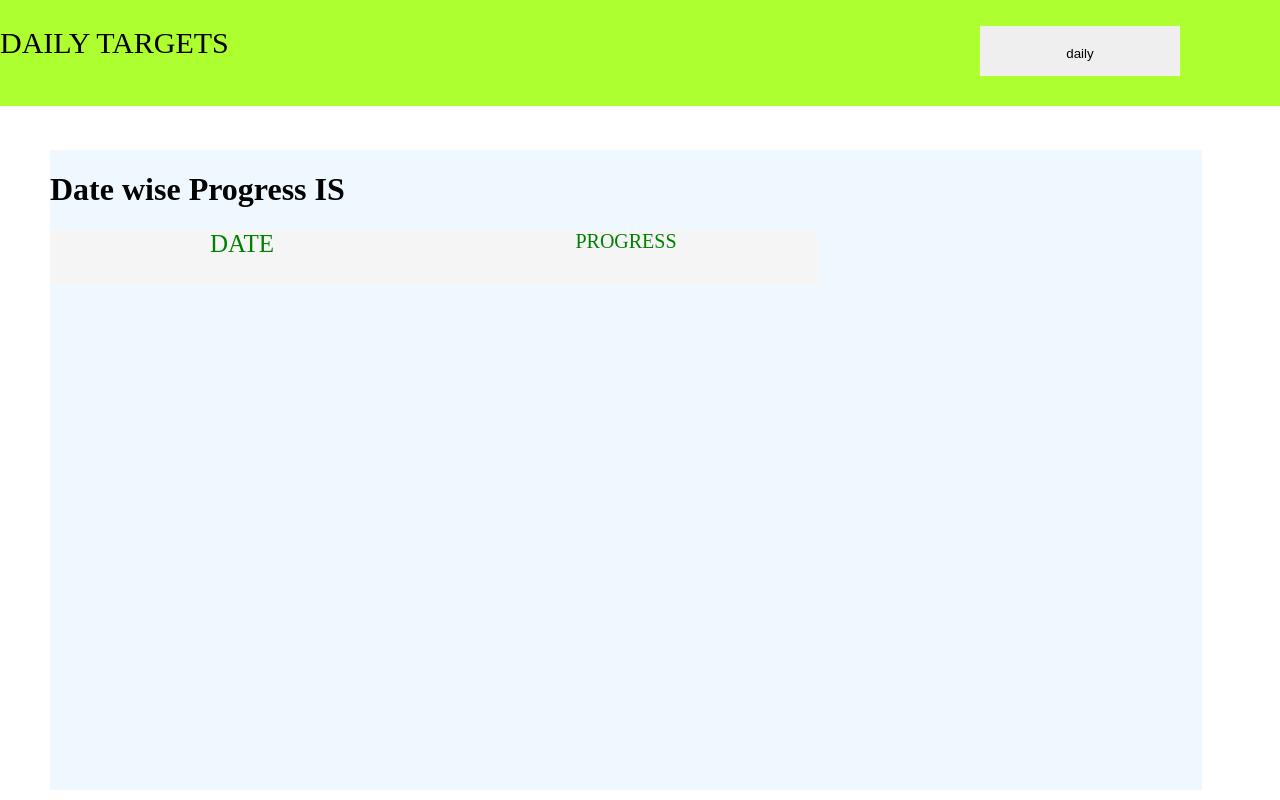
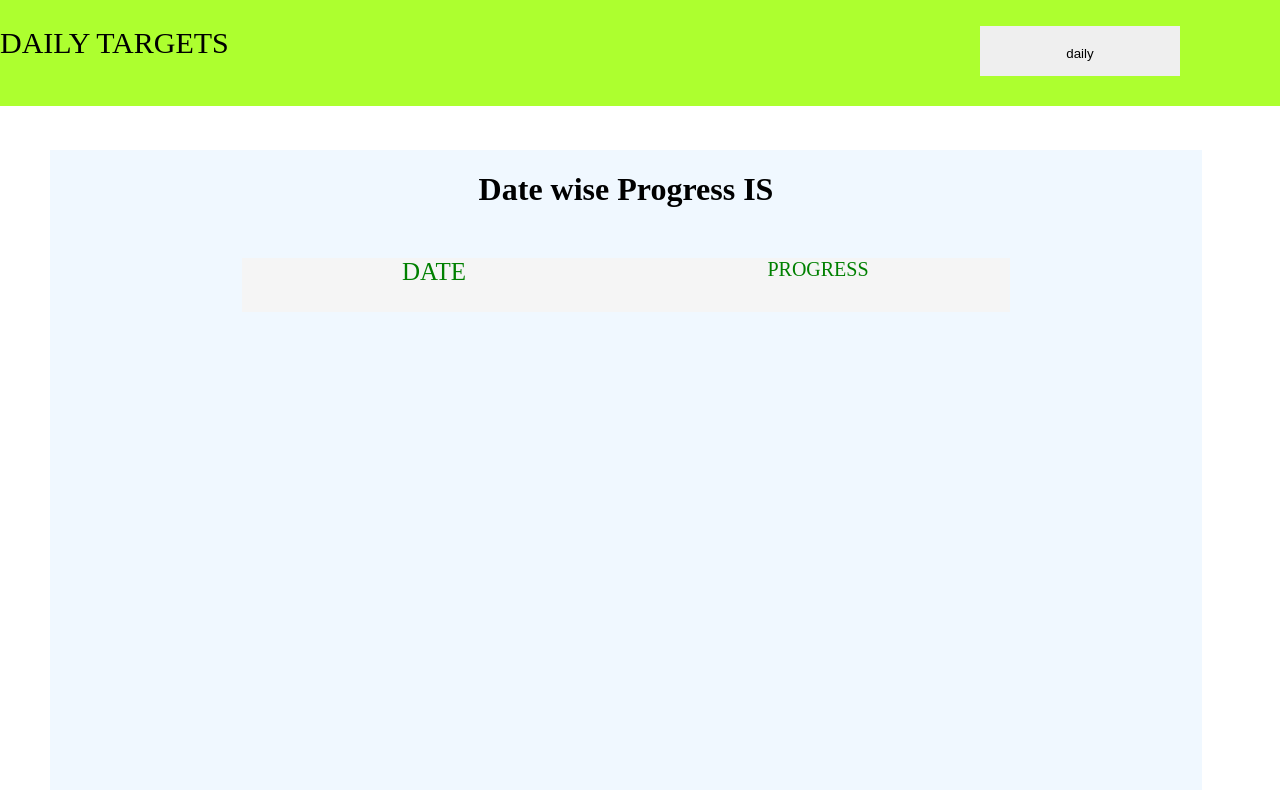
Before and after one commit to techbhisek/DOM, a website: page index.html in a window 1280 px wide. Both pictures are taken after a click on the button "daily". Drawn offline with Linux system fonts and the light colour scheme.

Commit message:
changes made

```diff
--- a/index.html
+++ b/index.html
@@ -102,11 +102,13 @@
         left: 50px;
         background-color: aliceblue;
         display: none;
+        text-align: center;
       }
       .history {
         width: 60vw;
         display: flex;
         flex-wrap: wrap;
+        margin: 50px auto;
       }
       .date {
         width: 30vw;
```
Also changed, not shown: chess.html (+0 -1 lines).
